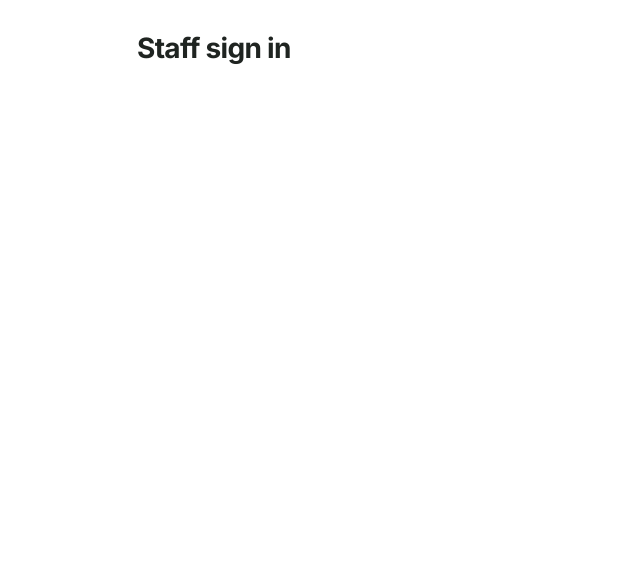
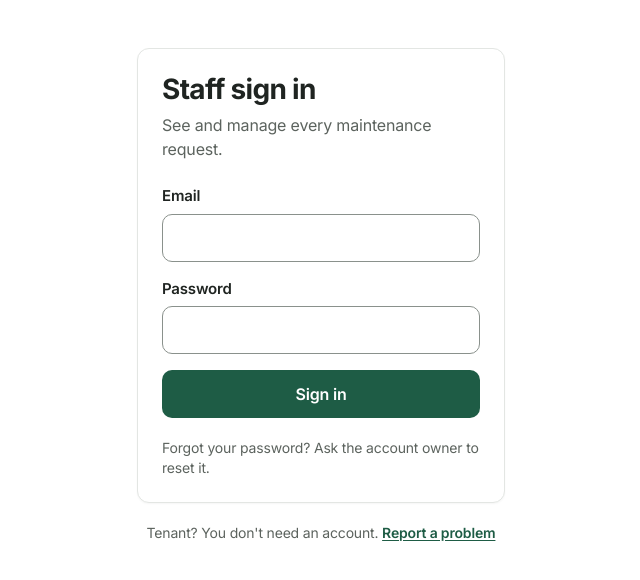
Before and after one commit to rolpppp/maintenance-request-tool, a Next.js app: page /staff/login in a window 1280 px wide. Shown: the top 580 px of the page, without its empty margins (319-959 px from the left). Built offline with nearby package versions, Linux system fonts and the light colour scheme; no server answers.

Commit message:
feat: Add staff sign in with inline errors, staff-row check and loading state, plus sign out action

```diff
--- /dev/null
+++ b/src/app/staff/actions.ts
@@ -0,0 +1,11 @@
+'use server';
+
+import { redirect } from 'next/navigation';
+import { createClient } from '@/lib/supabase/server';
+
+// No requireStaff(): signing out is always allowed, even for a signed-in user who isn't staff.
+export async function signOut() {
+  const supabase = await createClient();
+  await supabase.auth.signOut();
+  redirect('/staff/login');
+}
--- /dev/null
+++ b/src/app/staff/login/LoginForm.tsx
@@ -0,0 +1,33 @@
+'use client';
+
+import { useActionState } from 'react';
+import { CircleAlert } from 'lucide-react';
+import { Button } from '@/components/Button';
+import { Field } from '@/components/Field';
+import { signIn, type SignInState } from './actions';
+
+const initial: SignInState = { email: '', errors: {} };
+
+export function LoginForm() {
+  const [state, action, pending] = useActionState(signIn, initial);
+  return (
+    // noValidate: the server action validates and the errors show inline, in our own style.
+    <form action={action} noValidate className="mt-6 space-y-4">
+      {state.banner && (
+        <p role="alert" className="flex items-start gap-2 rounded-control border border-danger-line bg-danger-tint p-3 text-sm text-danger-hover">
+          <CircleAlert size={18} className="mt-px shrink-0" aria-hidden="true" />
+          {state.banner}
+        </p>
+      )}
+      <Field id="email" label="Email" error={state.errors.email}>
+        {(props) => <input {...props} name="email" type="email" autoComplete="email" inputMode="email" defaultValue={state.email} className="control" />}
+      </Field>
+      <Field id="password" label="Password" error={state.errors.password}>
+        {(props) => <input {...props} name="password" type="password" autoComplete="current-password" className="control" />}
+      </Field>
+      <Button type="submit" pending={pending} pendingLabel="Signing in…" className="w-full">
+        Sign in
+      </Button>
+    </form>
+  );
+}
--- /dev/null
+++ b/src/app/staff/login/actions.ts
@@ -0,0 +1,40 @@
+'use server';
+
+import { redirect } from 'next/navigation';
+import { z } from 'zod';
+import { createClient } from '@/lib/supabase/server';
+
+export type SignInState = {
+  email: string;
+  errors: { email?: string; password?: string };
+  banner?: string;
+};
+
+const credentials = z.object({
+  email: z.string().trim().pipe(z.email('Check the email address, it looks incomplete.')),
+  password: z.string().min(1, 'Enter your password.').max(200),
+});
+
+const WRONG_CREDENTIALS = "That email and password don't match. Try again, or ask the account owner to reset it.";
+
+export async function signIn(_previous: SignInState, formData: FormData): Promise<SignInState> {
+  const email = String(formData.get('email') ?? '').trim();
+  const parsed = credentials.safeParse({ email, password: formData.get('password') });
+  if (!parsed.success) {
+    const { fieldErrors } = z.flattenError(parsed.error);
+    return { email, errors: { email: fieldErrors.email?.[0], password: fieldErrors.password?.[0] } };
+  }
+
+  const supabase = await createClient();
+  const { data, error } = await supabase.auth.signInWithPassword(parsed.data);
+  if (error) return { email, errors: {}, banner: WRONG_CREDENTIALS };
+
+  // A valid account that isn't on the staff list gets the same message, so it reveals nothing.
+  const { data: staff } = await supabase.from('staff').select('user_id').eq('user_id', data.user.id).maybeSingle();
+  if (!staff) {
+    await supabase.auth.signOut();
+    return { email, errors: {}, banner: WRONG_CREDENTIALS };
+  }
+
+  redirect('/staff');
+}
--- a/src/app/staff/login/page.tsx
+++ b/src/app/staff/login/page.tsx
@@ -1,7 +1,27 @@
-export default function StaffLoginPage() {
+import Link from 'next/link';
+import { redirect } from 'next/navigation';
+import { getStaff } from '@/lib/auth';
+import { LoginForm } from './LoginForm';
+
+export const metadata = { title: 'Staff sign in' };
+
+export default async function StaffLoginPage() {
+  if (await getStaff()) redirect('/staff');
+
   return (
-    <main className="mx-auto max-w-[400px] px-4 py-8">
-      <h1 className="text-[28px] leading-[1.15] font-bold tracking-[-0.025em]">Staff sign in</h1>
+    <main className="mx-auto max-w-[400px] px-4 py-12">
+      <div className="rounded-card border border-line bg-surface p-6 shadow-card">
+        <h1 className="text-[28px] leading-[1.15] font-bold tracking-[-0.025em]">Staff sign in</h1>
+        <p className="mt-2 text-muted">See and manage every maintenance request.</p>
+        <LoginForm />
+        <p className="mt-5 text-sm text-muted">Forgot your password? Ask the account owner to reset it.</p>
+      </div>
+      <p className="mt-5 text-center text-sm text-muted">
+        Tenant? You don&apos;t need an account.{' '}
+        <Link href="/" className="font-semibold text-accent underline underline-offset-2">
+          Report a problem
+        </Link>
+      </p>
     </main>
   );
 }
--- a/src/lib/auth.ts
+++ b/src/lib/auth.ts
@@ -3,13 +3,13 @@ import { redirect } from "next/navigation";
 import { createClient } from "@/lib/supabase/server";
 
 /**
- * Call first in every staff page and server action.
- * getUser() asks Supabase Auth to verify the token; getSession() would trust the cookie.
+ * The signed-in staff member, or null. getUser() asks Supabase Auth to verify the token;
+ * getSession() would trust the cookie.
  */
-export async function requireStaff() {
+export async function getStaff() {
   const supabase = await createClient();
   const { data: { user } } = await supabase.auth.getUser();
-  if (!user) redirect("/staff/login");
+  if (!user) return null;
 
   // RLS lets staff read the staff table, so a signed-in non-staff user gets no row.
   const { data: staff } = await supabase
@@ -17,7 +17,14 @@ export async function requireStaff() {
     .select("user_id, display_name")
     .eq("user_id", user.id)
     .maybeSingle();
-  if (!staff) redirect("/staff/login");
+  if (!staff) return null;
 
   return { supabase, user, staff: { id: staff.user_id as string, displayName: staff.display_name as string } };
 }
+
+/** Call first in every staff page and server action. */
+export async function requireStaff() {
+  const session = await getStaff();
+  if (!session) redirect("/staff/login");
+  return session;
+}
```
